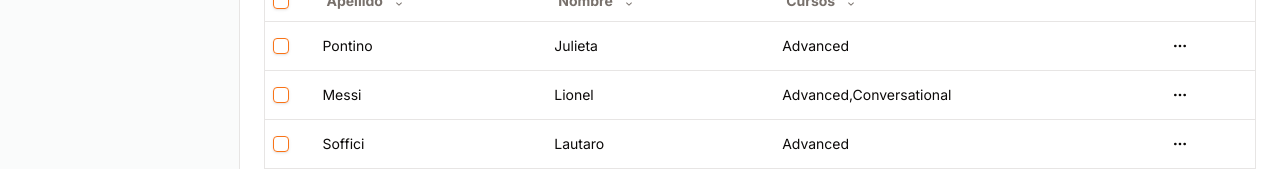
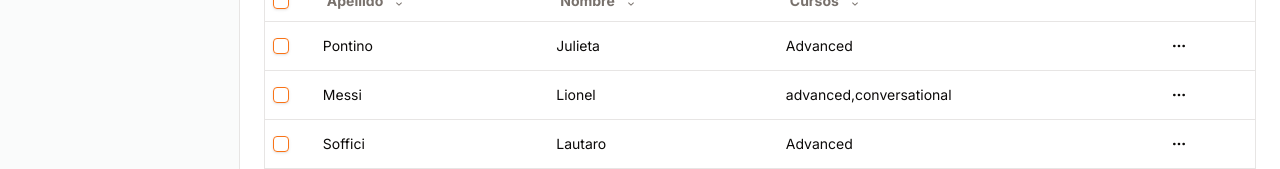
Before and after one commit to lausoffici/my-little-house, a Next.js app: page /students in a window 1280 px wide. Shown: the part 228-397 px from the top of the page. Built offline with nearby package versions, Linux system fonts and the light colour scheme.

Commit message:
improvements

```diff
--- a/src/api.ts
+++ b/src/api.ts
@@ -112,7 +112,7 @@ const students: IStudent[] = [
     {
         firstName: 'Lionel',
         lastName: 'Messi',
-        courses: ['Advanced', 'Conversational'],
+        courses: ['advanced', 'conversational'],
         address: 'Av.Streen 1234 Miami',
         email: 'leo_kpo_messi@gmail.com',
         description: 'Anto 11 7654 9856',
--- a/src/app/students/[id]/page.tsx
+++ b/src/app/students/[id]/page.tsx
@@ -1,10 +1,11 @@
 import api from '@/api';
 import EditStudentDialog from '@/components/students/edit-student-dialog';
-import StudentDetail from '@/components/students/student-detail';
 import { Badge } from '@/components/ui/badge';
 import { Card, CardContent, CardHeader, CardTitle } from '@/components/ui/card';
 import { Label } from '@/components/ui/label';
 import { Separator } from '@/components/ui/separator';
+
+import StudentDetail from './student-detail';
 
 export default async function StudentPage({ params: { id } }: { params: { id: string } }) {
     const student = await api.getStudent(id);
--- a/src/components/students/student-detail.tsx
+++ b/src/app/students/[id]/student-detail.tsx
@@ -1,4 +1,4 @@
-import { Label } from '../ui/label';
+import { Label } from '@/components/ui/label';
 
 interface StudentDetailProps {
     label: string;
--- a/src/components/ui/multi-select.tsx
+++ b/src/components/ui/multi-select.tsx
@@ -58,10 +58,7 @@ const MultiSelect = React.forwardRef<HTMLButtonElement, MultiSelectProps>(
                                         className='text-sm'
                                         onClick={() => handleUnselect(value)}
                                     >
-                                        {
-                                            options.find((option) => option.value === value.toLocaleLowerCase('en-US'))
-                                                ?.label
-                                        }
+                                        {options.find((option) => option.value === value)?.label}
                                         <button
                                             className='ml-1 ring-offset-background rounded-full outline-none focus:ring-2 focus:ring-ring focus:ring-offset-2'
                                             onKeyDown={(e) => {
```
